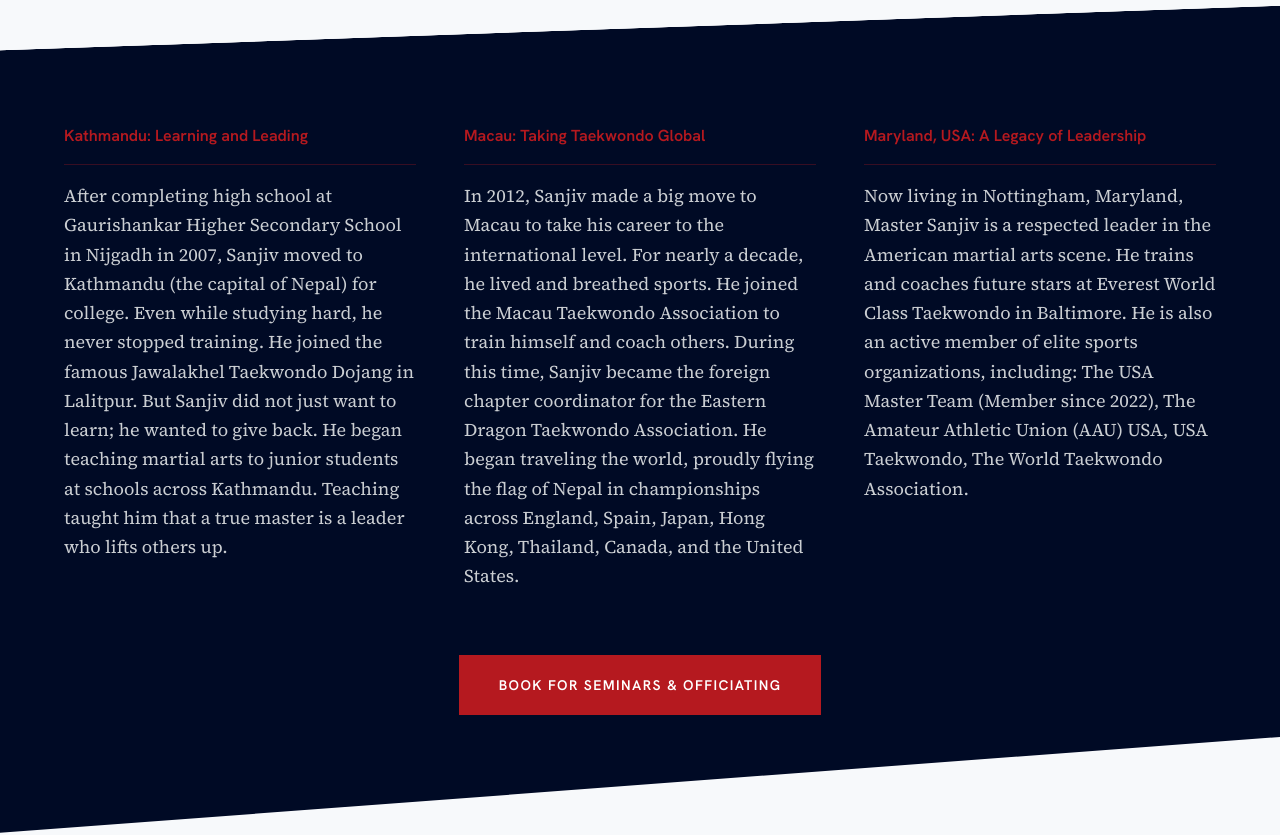
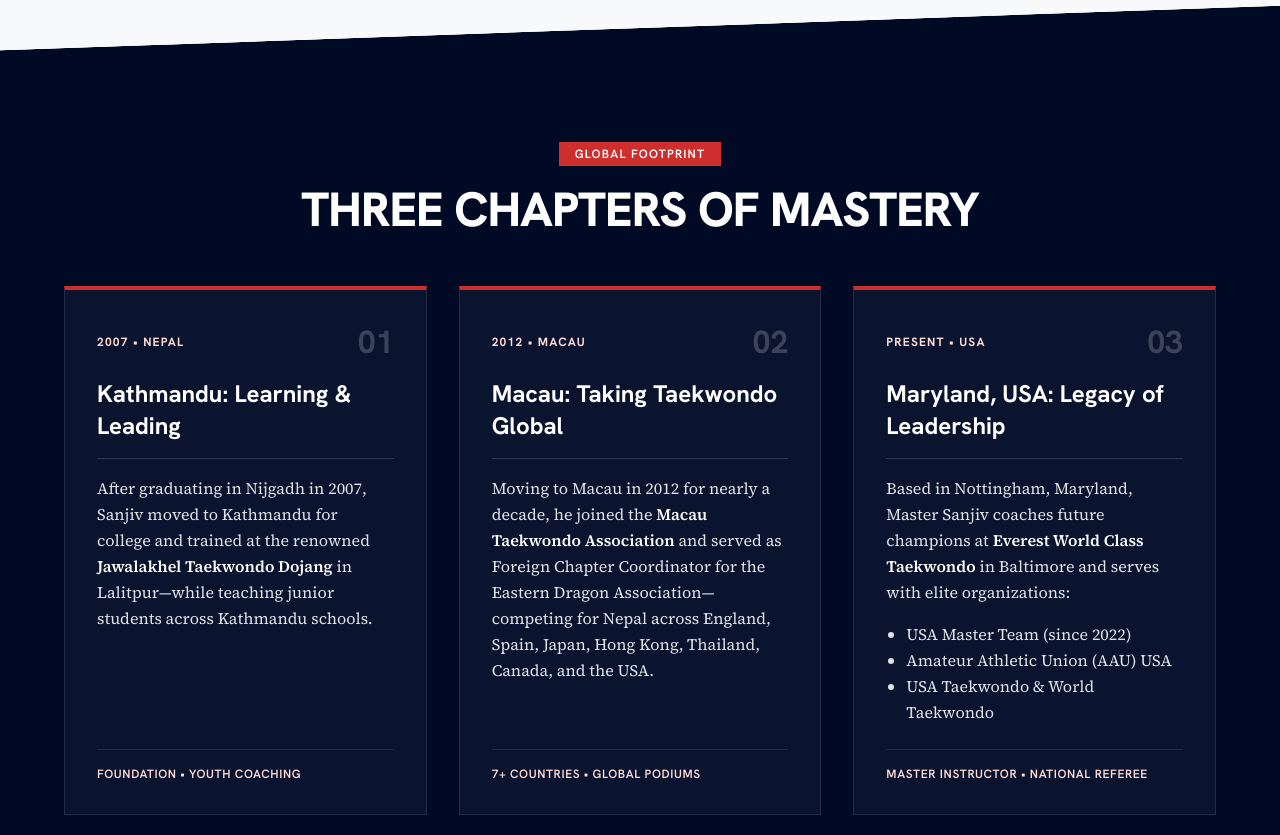
Before and after one commit to vivekadhikari24/sanjiv-Nepali-Nov-24, a plain HTML site: page about/index.html in a window 1280 px wide. Shown: the part 1480-2315 px from the top of the page. Drawn offline with nearby package versions, Linux system fonts and the light colour scheme.

Commit message:
Redesign About 3-column journey section with structured chapter cards and high-contrast headings

```diff
--- a/about/index.html
+++ b/about/index.html
@@ -181,27 +181,63 @@
 </div>
 </section>
 <!-- Journey Sections -->
-<section class="relative py-24 bg-primary text-white clip-path-slant-top clip-path-slant-bottom kinetic-shift mt-12">
+<section class="relative py-24 bg-primary text-white clip-path-slant-top clip-path-slant-bottom kinetic-shift mt-12" style="padding-top: 7rem; padding-bottom: 7rem;">
 <div class="kinetic-unshift px-margin-mobile md:px-margin-desktop max-w-container-max mx-auto">
-<div class="grid md:grid-cols-3 gap-12">
+<div class="text-center mb-12">
+<span class="inline-block bg-national-crimson text-white font-label-sm text-label-sm uppercase tracking-widest px-4 py-1 mb-4">Global Footprint</span>
+<h2 class="font-headline-lg-mobile md:font-headline-lg text-headline-lg-mobile md:text-headline-lg text-white uppercase">Three Chapters of Mastery</h2>
+</div>
+<div class="grid md:grid-cols-3 gap-8">
 <!-- Kathmandu -->
-<div class="space-y-4">
-<h3 class="font-headline-md text-secondary border-b border-secondary/30 pb-4">Kathmandu: Learning and Leading</h3>
-<p class="font-body-lg text-lg leading-relaxed text-surface-variant/90">After completing high school at Gaurishankar Higher Secondary School in Nijgadh in 2007, Sanjiv moved to Kathmandu (the capital of Nepal) for college. Even while studying hard, he never stopped training. He joined the famous Jawalakhel Taekwondo Dojang in Lalitpur. But Sanjiv did not just want to learn; he wanted to give back. He began teaching martial arts to junior students at schools across Kathmandu. Teaching taught him that a true master is a leader who lifts others up.</p>
+<div class="p-8 border-t-4 border-national-crimson flex flex-col justify-between" style="background: rgba(255, 255, 255, 0.04); border-left: 1px solid rgba(255,255,255,0.1); border-right: 1px solid rgba(255,255,255,0.1); border-bottom: 1px solid rgba(255,255,255,0.1);">
+<div>
+<div class="flex items-center justify-between mb-4">
+<span class="font-label-sm text-label-sm uppercase tracking-widest text-secondary-fixed font-bold">2007 &bull; Nepal</span>
+<span class="font-headline-md text-headline-md text-white" style="opacity: 0.2;">01</span>
+</div>
+<h3 class="font-headline-sm text-headline-sm text-white font-bold mb-4 pb-4" style="border-bottom: 1px solid rgba(255,255,255,0.15);">Kathmandu: Learning &amp; Leading</h3>
+<p class="font-body-md text-body-md text-surface-variant leading-relaxed mb-6">After graduating in Nijgadh in 2007, Sanjiv moved to Kathmandu for college and trained at the renowned <strong class="text-white">Jawalakhel Taekwondo Dojang</strong> in Lalitpur—while teaching junior students across Kathmandu schools.</p>
+</div>
+<div class="pt-4 font-label-sm text-label-sm uppercase tracking-wider text-secondary-fixed" style="border-top: 1px solid rgba(255,255,255,0.1);">
+Foundation &bull; Youth Coaching
+</div>
 </div>
 <!-- Macau -->
-<div class="space-y-4">
-<h3 class="font-headline-md text-secondary border-b border-secondary/30 pb-4">Macau: Taking Taekwondo Global</h3>
-<p class="font-body-lg text-lg leading-relaxed text-surface-variant/90">In 2012, Sanjiv made a big move to Macau to take his career to the international level. For nearly a decade, he lived and breathed sports. He joined the Macau Taekwondo Association to train himself and coach others. During this time, Sanjiv became the foreign chapter coordinator for the Eastern Dragon Taekwondo Association. He began traveling the world, proudly flying the flag of Nepal in championships across England, Spain, Japan, Hong Kong, Thailand, Canada, and the United States.</p>
+<div class="p-8 border-t-4 border-national-crimson flex flex-col justify-between" style="background: rgba(255, 255, 255, 0.04); border-left: 1px solid rgba(255,255,255,0.1); border-right: 1px solid rgba(255,255,255,0.1); border-bottom: 1px solid rgba(255,255,255,0.1);">
+<div>
+<div class="flex items-center justify-between mb-4">
+<span class="font-label-sm text-label-sm uppercase tracking-widest text-secondary-fixed font-bold">2012 &bull; Macau</span>
+<span class="font-headline-md text-headline-md text-white" style="opacity: 0.2;">02</span>
+</div>
+<h3 class="font-headline-sm text-headline-sm text-white font-bold mb-4 pb-4" style="border-bottom: 1px solid rgba(255,255,255,0.15);">Macau: Taking Taekwondo Global</h3>
+<p class="font-body-md text-body-md text-surface-variant leading-relaxed mb-6">Moving to Macau in 2012 for nearly a decade, he joined the <strong class="text-white">Macau Taekwondo Association</strong> and served as Foreign Chapter Coordinator for the Eastern Dragon Association—competing for Nepal across England, Spain, Japan, Hong Kong, Thailand, Canada, and the USA.</p>
+</div>
+<div class="pt-4 font-label-sm text-label-sm uppercase tracking-wider text-secondary-fixed" style="border-top: 1px solid rgba(255,255,255,0.1);">
+7+ Countries &bull; Global Podiums
+</div>
 </div>
 <!-- Maryland -->
-<div class="space-y-4">
-<h3 class="font-headline-md text-secondary border-b border-secondary/30 pb-4">Maryland, USA: A Legacy of Leadership</h3>
-<p class="font-body-lg text-lg leading-relaxed text-surface-variant/90">Now living in Nottingham, Maryland, Master Sanjiv is a respected leader in the American martial arts scene. He trains and coaches future stars at Everest World Class Taekwondo in Baltimore. He is also an active member of elite sports organizations, including: The USA Master Team (Member since 2022), The Amateur Athletic Union (AAU) USA, USA Taekwondo, The World Taekwondo Association.</p>
+<div class="p-8 border-t-4 border-national-crimson flex flex-col justify-between" style="background: rgba(255, 255, 255, 0.04); border-left: 1px solid rgba(255,255,255,0.1); border-right: 1px solid rgba(255,255,255,0.1); border-bottom: 1px solid rgba(255,255,255,0.1);">
+<div>
+<div class="flex items-center justify-between mb-4">
+<span class="font-label-sm text-label-sm uppercase tracking-widest text-secondary-fixed font-bold">Present &bull; USA</span>
+<span class="font-headline-md text-headline-md text-white" style="opacity: 0.2;">03</span>
+</div>
+<h3 class="font-headline-sm text-headline-sm text-white font-bold mb-4 pb-4" style="border-bottom: 1px solid rgba(255,255,255,0.15);">Maryland, USA: Legacy of Leadership</h3>
+<p class="font-body-md text-body-md text-surface-variant leading-relaxed mb-4">Based in Nottingham, Maryland, Master Sanjiv coaches future champions at <strong class="text-white">Everest World Class Taekwondo</strong> in Baltimore and serves with elite organizations:</p>
+<ul class="font-body-md text-body-md text-surface-variant space-y-1 mb-6" style="list-style: disc; padding-left: 1.25rem;">
+<li>USA Master Team (since 2022)</li>
+<li>Amateur Athletic Union (AAU) USA</li>
+<li>USA Taekwondo &amp; World Taekwondo</li>
+</ul>
+</div>
+<div class="pt-4 font-label-sm text-label-sm uppercase tracking-wider text-secondary-fixed" style="border-top: 1px solid rgba(255,255,255,0.1);">
+Master Instructor &bull; National Referee
+</div>
 </div>
 </div>
 <div class="mt-16 text-center relative z-20">
-<a class="inline-block bg-secondary text-on-secondary px-10 py-5 font-label-lg text-label-lg uppercase tracking-widest hover:shadow-[4px_4px_0px_0px_rgba(255,255,255,1)] transition-all duration-200" href="/contact/">Book for Seminars &amp; Officiating</a>
+<a class="inline-block bg-secondary text-white font-bold px-10 py-5 font-label-lg text-label-lg uppercase tracking-widest hover:shadow-[4px_4px_0px_0px_rgba(255,255,255,1)] transition-all duration-200" href="/contact/">Book for Seminars &amp; Officiating</a>
 </div>
 </div>
 </section>
@@ -236,7 +272,7 @@
 <div class="max-w-container-max mx-auto px-margin-mobile md:px-margin-desktop">
 <div class="grid grid-cols-1 md:grid-cols-2 gap-16 items-center">
 <div>
-<h2 class="font-headline-md text-headline-md text-secondary mb-6 italic">Living with Purpose: Helping the Community</h2>
+<h2 class="font-headline-md text-headline-md text-white mb-6 italic">Living with Purpose: Helping the Community</h2>
 <p class="font-body-lg text-body-lg text-surface-variant mb-6">For Master Sanjiv, the ultimate goal of martial arts is to build a better society. He actively uses his training to heal and empower others:<br/><br/>
 <strong class="text-white">Hope Foundation Nepal:</strong> Since 2022, he has worked as a master instructor, using Taekwondo to help people in addiction recovery build physical and mental strength.<br/><br/>
 <strong class="text-white">Lotus Family Foundation:</strong> He mentors at-risk youth and children in need, teaching them how self-discipline can help them overcome life's challenges.</p>
```
